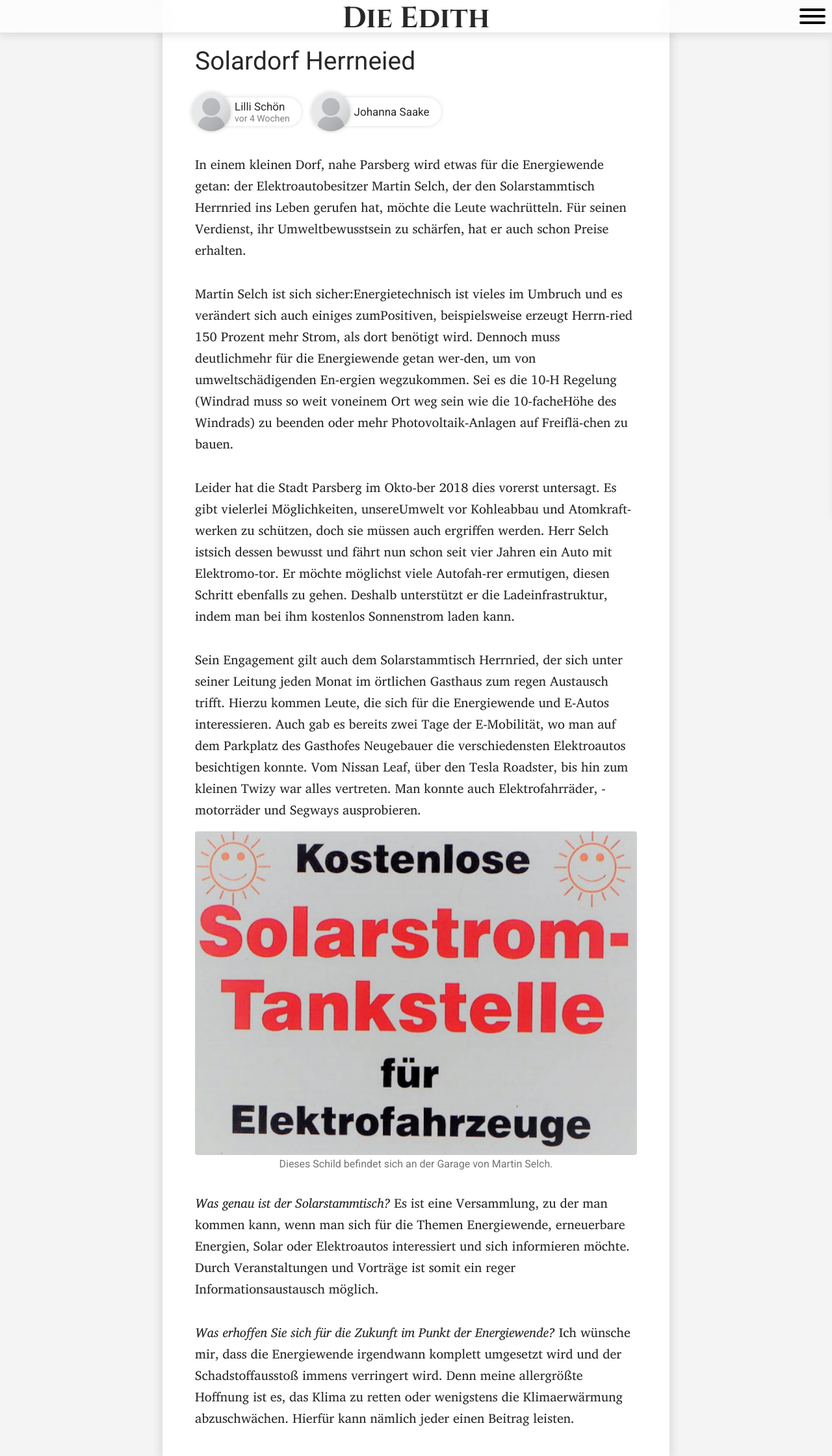
After one commit to alexanderhorner/dieEdith, a PHP site: page /artikel/Solardorf-HERRNRIED/index.php in a window 1280 px wide. The commit adds this page. Shown: the whole page at 65% size. Run offline with PHP 8.4, Linux system fonts and the light colour scheme.

Commit message:
Added Article design elements and other optimizations.

```diff
--- /dev/null
+++ b/artikel/Solardorf-HERRNRIED/index.php
@@ -0,0 +1,77 @@
+<!DOCTYPE html>
+<html lang="de">
+
+<head>
+  <title>Die Edith</title>
+
+  <!-- include? VVV -->
+  <?php include '../../framework/head.html'?>
+
+  <link rel="stylesheet" type="text/css" href="/artikel/artikel.css">
+</head>
+
+<body>
+  <header class="header">
+    <span class="header__title">Die Edith</span>
+    <ul class="header__nav-items">
+      <li>
+        <button class="hamburger hamburger--squeeze" type="button">
+          <span class="hamburger-box">
+            <span class="hamburger-inner"></span>
+          </span>
+        </button>
+      </li>
+    </ul>
+  </header>
+
+  <nav class="side-menu">
+    <ul class="side-menu__list">
+      <li><a href="/">Home</a></li>
+      <hr>
+      <li>Darkmode</li>
+      <hr>
+      <li>Artikel</li>
+      <hr>
+      <li>Profil</li>
+      <hr>
+      <li>Log In</li>
+      <hr>
+      <li>Registrieren</li>
+      <hr>
+    </ul>
+  </nav>
+
+  <div class="wrapper">
+
+      <h1>Solardorf Herrneied</h1>
+
+      <div class="article__info">
+        <img class="article__info__picture" src="/profile-placeholder.png" alt="profile picture">
+        <div class="article__info__textbox">
+          <div class="article__info__textbox__name">Lilli Schön</div>
+          <div class="article__info__textbox__time">vor 4 Wochen</div>
+        </div>
+      </div>
+      <div class="article__info">
+        <img class="article__info__picture" src="/profile-placeholder.png" alt="profile picture">
+        <div class="article__info__textbox">
+          <div class="article__info__textbox__name">Johanna Saake</div>
+        </div>
+      </div>
+      <p class="clear"></p>
+      <article class="article">
+      <p>In einem kleinen Dorf, nahe Parsberg wird etwas für die Energiewende getan: der Elektroautobesitzer Martin Selch, der den Solarstammtisch Herrnried ins Leben gerufen hat, möchte die Leute wachrütteln. Für seinen Verdienst, ihr Umweltbewusstsein zu schärfen, hat er auch schon Preise erhalten.</p>
+      <p>Martin Selch ist sich sicher:Energietechnisch ist vieles im Umbruch und es verändert sich auch einiges zumPositiven, beispielsweise erzeugt Herrn-ried 150 Prozent mehr Strom, als dort benötigt wird. Dennoch muss deutlichmehr für die Energiewende getan wer-den, um von umweltschädigenden En-ergien wegzukommen. Sei es die 10-H Regelung (Windrad muss so weit voneinem Ort weg sein wie die 10-facheHöhe des Windrads) zu beenden oder mehr Photovoltaik-Anlagen auf Freiflä-chen zu bauen.</p>
+      <p>Leider hat die Stadt Parsberg im Okto-ber 2018 dies vorerst untersagt. Es gibt vielerlei Möglichkeiten, unsereUmwelt vor Kohleabbau und Atomkraft-werken zu schützen, doch sie müssen auch ergriffen werden. Herr Selch istsich dessen bewusst und fährt nun schon seit vier Jahren ein Auto mit Elektromo-tor. Er möchte möglichst viele Autofah-rer ermutigen, diesen Schritt ebenfalls zu gehen. Deshalb unterstützt er die Ladeinfrastruktur, indem man bei ihm kostenlos Sonnenstrom laden kann.</p>
+      <p>Sein Engagement gilt auch dem Solarstammtisch Herrnried, der sich unter seiner Leitung jeden Monat im örtlichen Gasthaus zum regen Austausch trifft. Hierzu kommen Leute, die sich für die Energiewende und E-Autos interessieren. Auch gab es bereits zwei Tage der E-Mobilität, wo man auf dem Parkplatz des Gasthofes Neugebauer die verschiedensten Elektroautos besichtigen konnte. Vom Nissan Leaf, über den Tesla Roadster, bis hin zum kleinen Twizy war alles vertreten. Man konnte auch Elektrofahrräder, -motorräder und Segways ausprobieren.</p>
+      <figure role="group">
+        <img src="pic1.png" alt="Schild auf dem steht: Kostenlose Solarstromtankstelle für Elektrofahrzuege">
+        <figcaption>Dieses Schild befindet sich an der Garage von Martin Selch.</figcaption>
+      </figure>
+      <p><i>Was genau ist der Solarstammtisch?</i> Es ist eine Versammlung, zu der man kommen kann, wenn man sich für die Themen Energiewende, erneuerbare Energien, Solar oder Elektroautos interessiert und sich informieren möchte. Durch Veranstaltungen und Vorträge ist somit ein reger Informationsaustausch möglich.</p>
+      <p><i>Was erhoffen Sie sich für die Zukunft im Punkt der Energiewende?</i> Ich wünsche mir, dass die Energiewende irgendwann komplett umgesetzt wird und der Schadstoffausstoß immens verringert wird. Denn meine allergrößte Hoffnung ist es, das Klima zu retten oder wenigstens die Klimaerwärmung abzuschwächen. Hierfür kann nämlich jeder einen Beitrag leisten.</p>
+    </articel>
+  </div>
+</body>
+
+</html>
--- a/artikel/artikel.css
+++ b/artikel/artikel.css
@@ -27,40 +27,35 @@
   font-weight: bold;
 }
 
+:root {
+  --wrapper-margin-full: calc((100vw - 780px) / 2);
+  --wrapper-margin-small: calc((100vw - 1080px) / 2);
+  --wrapper-margin-small-full-difference: calc(var(--wrapper-margin-small) - var(--wrapper-margin-full));
+}
+
 html, body {
-  font-family: "Charis", serif;
+  font-family: "Roboto", sans-serif;
   font-weight: normal;
 }
 
-h1 {
-  font-size: 39px;
-  margin-top: 10px;
-  font-weight: normal;
-  line-height: 48px;
-}
-
-h2 {
-  font-size: 22px;
-  font-family: 'Merriweather Sans', sans-serif;
-  font-family: 'Cabin', sans-serif;
-  line-height: 30px;
-  margin: 30px 0 -20px;
-}
-
-p {
-  margin: 34px 0 17px;
-  font-size: 20px;
-  line-height: 33px;
-}
-
+/* START wrapper */
 .wrapper {
   width: 780px;
   background-color: #FFF;
   margin: 0 auto 0;
-  padding: 60px 50px 0;
-  -webkit-box-shadow: 0 2px 10px -3px rgba(0, 0, 0, 0.5);
+  padding: 60px 50px 25px;
+  transition: background-color 0.2s, transform 0.2s cubic-bezier(0.4, 0.0, 1, 1);
+  /* box-shadow */
+  -webkit-box-shadow: 4px 0 12px 0 rgba(0, 0, 0, 0.1);
   -moz-box-shadow: 0 2px 10px -3px rgba(0, 0, 0, 0.5);
-  box-shadow: 0 2px 10px -3px rgba(0, 0, 0, 0.5);
+  box-shadow: 0 0 12px 4px rgba(0, 0, 0, 0.1);
+}
+
+@media only screen and (max-width: 1450px) and (min-width: 1150px) {
+  .side-menu--shown.wrapper {
+    transform: translateX(var(--wrapper-margin-small-full-difference));
+    transition: background-color 0.2s, transform 0.25s cubic-bezier(0.0, 0.0, 0.2, 1);
+  }
 }
 
 html.dark .wrapper {
@@ -76,6 +71,7 @@ html.dark .wrapper {
     padding-left: calc((100% - 680px) / 2);
     padding-right: calc((100% - 680px) / 2);
   }
+
   html.dark .wrapper {
     background-color: #000;
   }
@@ -90,7 +86,70 @@ html.dark .wrapper {
     padding-left: 25px;
     padding-right: 25px;
   }
+}
 
+/* END wrapper */
+.clear {
+  clear: both;
+}
+
+h1 {
+  font-size: 39px;
+  margin-top: 10px;
+  margin-bottom: 32px;
+  font-weight: normal;
+  line-height: 48px;
+}
+
+h2 {
+  font-size: 22px;
+  line-height: 30px;
+  margin: 30px 0 -20px;
+}
+
+p {
+  font-family: "Charis", serif;
+  margin: 34px 0 17px;
+  font-size: 20px;
+  line-height: 33px;
+}
+
+figure {
+  margin: 0;
+}
+
+img {
+  width: 100%;
+  border-radius: 4px;
+}
+
+figcaption {
+  text-align: center;
+  color: hsl(0, 0%, 45%);
+  margin: auto 25px auto;
+}
+
+html.dark figcaption {
+  color: hsl(0, 0%, 55%);
+}
+
+@media only screen and (max-width: 850px) {
+  img {
+    border-radius: initial;
+  }
+  figure {
+    width: 100vw;
+    transform: translateX(calc((680px - 100vw) / 2));
+  }
+}
+
+@media only screen and (max-width: 730px) {
+  figure {
+    transform: translateX(-25px);
+  }
+}
+
+@media only screen and (max-width: 730px) {
   p {
     font-size: 17px;
     line-height: 28px;
@@ -102,3 +161,67 @@ html.dark .wrapper {
     margin: 30px 0 -16px
   }
 }
+
+/* All .article__info styles */
+.article__info {
+  margin-bottom: 42px;
+  margin-left: 25px;
+  margin-right: 20px;
+  position: relative;
+  display: table;
+  float: left;
+  white-space: nowrap;
+  padding-left: 36px;
+  padding-right: 18px;
+  z-index: 1500;
+  height: 44px;
+  background-color: #FFF;
+  border-radius: 22px;
+  /* box-shadow */
+  -webkit-box-shadow: 0 0 5px 1px rgba(0, 0, 0, 0.1);
+  -moz-box-shadow: 0 0 5px 1px rgba(0, 0, 0, 0.1);
+  box-shadow: 0 0 5px 1px rgba(0, 0, 0, 0.1);
+}
+
+html.dark .article__info {
+  background-color: #1c1c1e;
+  /* box-shadow */
+  -webkit-box-shadow: 0 0 5px 0 rgba(0, 0, 0, 0.5);
+  -moz-box-shadow: 0 0 5px 0 rgba(0, 0, 0, 0.5);
+  box-shadow: 0 0 5px 0 rgba(0, 0, 0, 0.5);
+}
+
+.article__info__picture {
+  position: absolute;
+  top: 50%;
+  left: 0;
+  transform: translate(-50%, -50%);
+  height: 60px;
+  width: 60px;
+  border-radius: 30px;
+  /* box-shadow */
+  -webkit-box-shadow: 0 0 5px 2px rgba(0, 0, 0, 0.1);
+  -moz-box-shadow: 0 0 5px 2px rgba(0, 0, 0, 0.1);
+  box-shadow: 0 0 5px 2px rgba(0, 0, 0, 0.1);
+}
+
+html.dark .article__info__picture {
+  /* box-shadow */
+  -webkit-box-shadow: 0 0 5px 2px rgba(0, 0, 0, 0.5);
+  -moz-box-shadow: 0 0 5px 2px rgba(0, 0, 0, 0.5);
+  box-shadow: 0 0 5px 2px rgba(0, 0, 0, 0.5);
+}
+
+.article__info__textbox {
+  display: table-cell;
+  vertical-align: middle;
+}
+
+.article__info__textbox__name {
+  font-size: 17px;
+}
+
+.article__info__textbox__time {
+  font-size: 14px;
+  color: hsl(0, 0%, 50%);
+}
--- a/framework/base.css
+++ b/framework/base.css
@@ -23,6 +23,11 @@ html, body {
   color: #282828;
   font-family: 'Roboto', sans-serif;
   font-weight: normal;
+}
+@media only screen and (max-width: 480px) {
+  html.side-menu--shown, body.side-menu--shown {
+    overflow-y: hidden;
+  }
 }
 
 @media only screen and (max-width: 240px) {
@@ -150,7 +155,7 @@ html.backdropfilter.dark .header {
 
 @media only screen and (max-width: 480px) {
   .side-menu {
-    left: 0;
+    left: -1px;
     width: auto;
   }
 }
--- a/framework/head.html
+++ b/framework/head.html
@@ -3,7 +3,7 @@
 <meta name="viewport" content="width=device-width, initial-scale=1, maximum-scale=1, minimum-scale=1">
 <meta name="description" content="Die offizielle Seite der Schülerzeitung der Edith-Stein-Realschule (Parsberg).">
 
-<link href="https://fonts.googleapis.com/css?family=Cinzel:700|Roboto:400,400i,700,700i|Cabin" rel="stylesheet">
+<link href="https://fonts.googleapis.com/css?family=Cinzel:700|Roboto:400,400i,700,700i" rel="stylesheet">
 <script src="https://ajax.googleapis.com/ajax/libs/jquery/3.3.1/jquery.min.js"></script>
 
 <script src="/framework/modernizr.js"></script>
--- a/index.php
+++ b/index.php
@@ -29,11 +29,11 @@
 
   <nav class="side-menu">
     <ul class="side-menu__list">
-      <li>Home</li>
+      <li><a href="/">Home</a></li>
       <hr>
       <li>Darkmode</li>
       <hr>
-      <li>Artikel</li>
+      <li><a href="artikel/">Artikel</a></li>
       <hr>
       <li>Profil</li>
       <hr>
```
Also changed, not shown: artikel/how-to-build-an-ecosystem-strategy/index.php (renamed from artikel/index.php, +30 -3 lines), home.css (+2 -8 lines), artikel/Solardorf-HERRNRIED/pic1.png (added).
